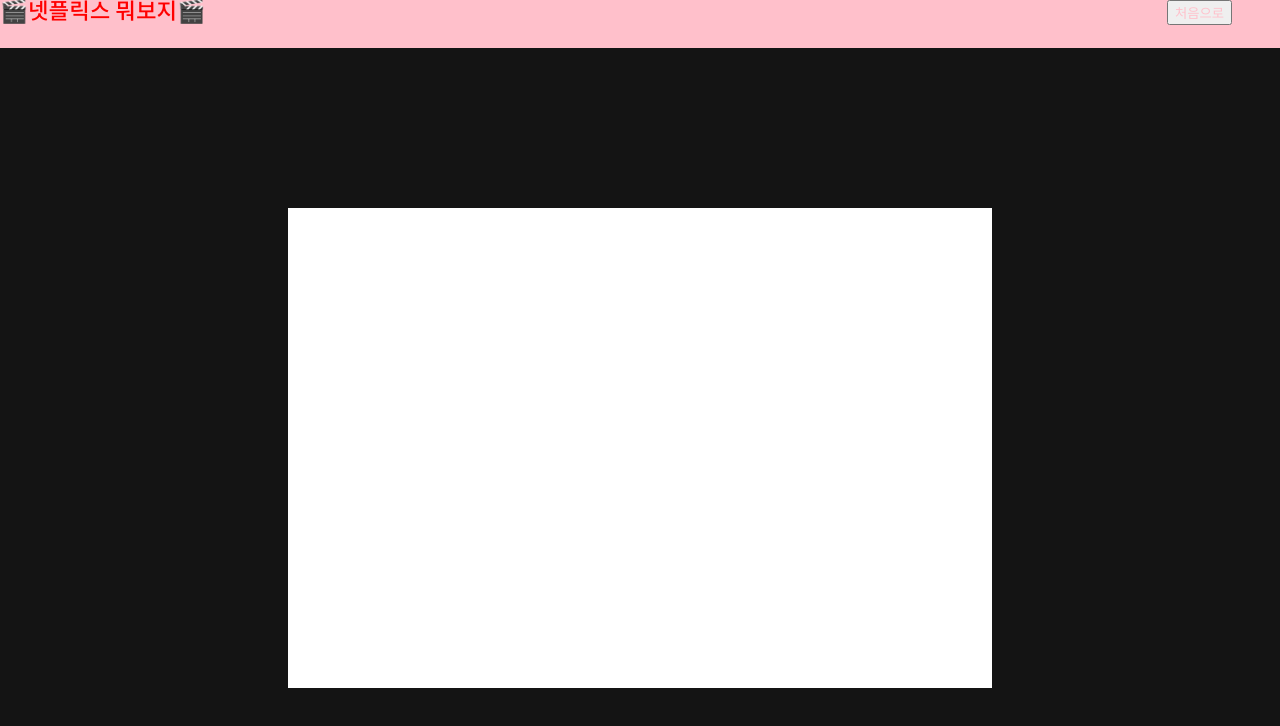
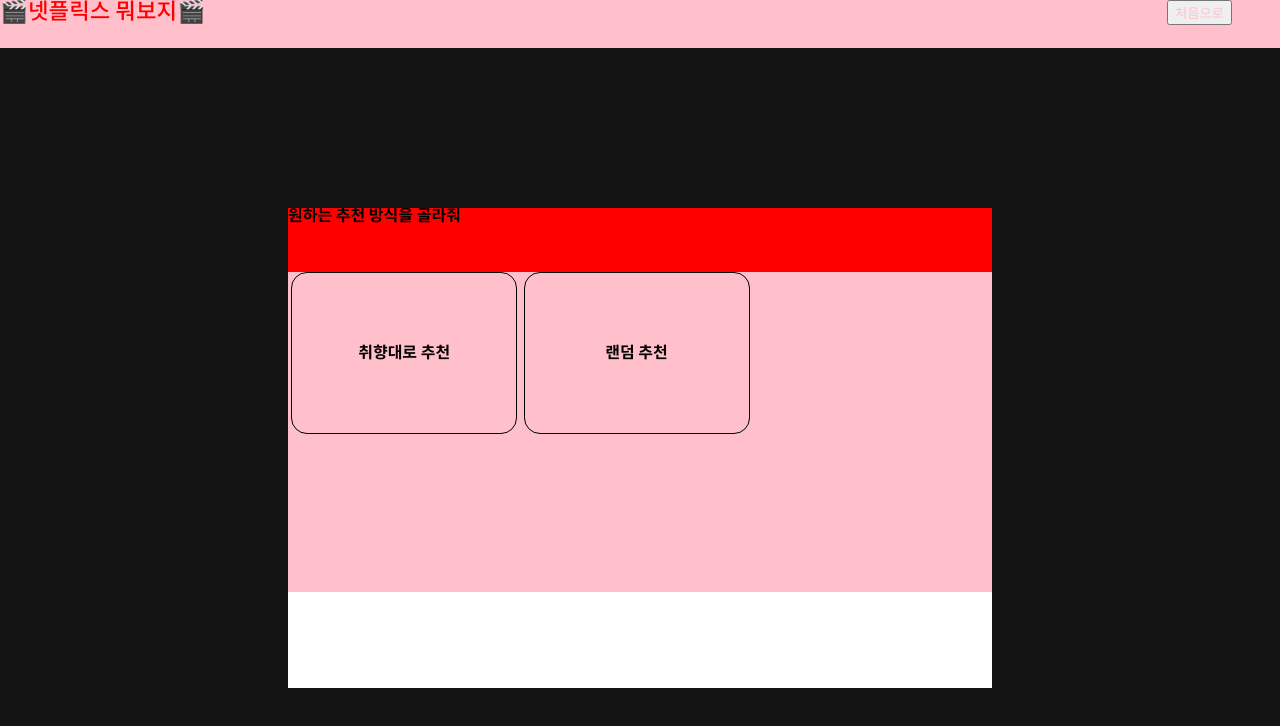
Before and after one commit to DO-SOPT-WEB/MinseoKang, a React (Vite) app in the folder week3_assign/: page / in a window 1280 px wide. Shown: the top 726 px of the page. Built offline with nearby package versions, Linux system fonts and the light colour scheme.

Commit message:
🎨: 온보딩 완성

```diff
--- a/week3_assign/src/components/ChooseButton.jsx
+++ b/week3_assign/src/components/ChooseButton.jsx
@@ -1,23 +1,18 @@
-import React from "react";
 import styled from "styled-components";
 
-const ChooseButton = (props) => {
-  <Button>{props.children}</Button>;
-};
+const ChooseButton = styled.article`
+  display: flex;
+  align-items: center;
+  justify-content: center;
+  width: 14rem;
+  height: 10rem;
+  border: 1px solid;
+  border-radius: 1rem;
+  margin: 0 0.2rem;
+  cursor: pointer;
 
-const Button = styled.button`
-  width: 12rem;
-  height: 10rem;
-  font-size: 1.3rem;
-  font-weight: 500;
-  background: pink;
-  cursor: pointer;
-  border-radius: 0.8rem;
-  margin: 0 0.3rem;
-  border-style: none;
-
-  &: hover {
-    background-color: blue;
+  &:hover {
+    background-color: #222;
   }
 `;
 
--- a/week3_assign/src/components/MainSectionWrapper.jsx
+++ b/week3_assign/src/components/MainSectionWrapper.jsx
@@ -1,6 +1,6 @@
 import React from "react";
 import styled from "styled-components";
-import SelectType from "../Type/SelectTpe";
+// import SelectType from "../Type/SelectType";
 import SelectCategory from "./SelectCategory";
 
 const MainSectionWrapper = ({
@@ -11,12 +11,12 @@ const MainSectionWrapper = ({
 }) => {
   return (
     <Name>
-      {/* <SelectCategory
+      <SelectCategory
         selectOption={selectOption}
         selectOptionHandler={selectOptionHandler}
         startPickHandler={startPickHandler}
       />
-      <SelectType
+      {/* <SelectType
         selectOption={selectOption}
         selectOptionHandler={selectOptionHandler}
         startPickHandler={startPickHandler}
@@ -34,9 +34,4 @@ const Name = styled.div`
   color: black;
 `;
 
-// const ChooseButtonBig = styled(ChooseButton)`
-//   width: 60rem;
-//   font-size: 24px;
-// `;
-
 export default MainSectionWrapper;
--- a/week3_assign/src/components/SelectCategory.jsx
+++ b/week3_assign/src/components/SelectCategory.jsx
@@ -2,20 +2,44 @@ import React from "react";
 import styled from "styled-components";
 import ChooseButton from "./ChooseButton";
 
-const SelectCategory = () =>
-  //     {
-  //   selectOption,
-  //   selectOptionHandler,
-  //   startPickHandler,
-  //     }
-  {
+const SelectCategory = ({
+  selectOption,
+  selectOptionHandler,
+  startPickHandler,
+}) => {
   return (
-      <div>
+    <>
       <Header>원하는 추천 방식을 골라줘</Header>
       <BtnSection>
-          <ChooseButton></ChooseButton>
+        {(selectOption === "" || selectOption === "personal") && (
+          <ChooseButton
+            onClick={() => {
+              selectOptionHandler("personal");
+            }}
+          >
+            <p>취향대로 추천</p>
+          </ChooseButton>
+        )}
+        {(selectOption === "" || selectOption === "random") && (
+          <ChooseButton
+            onClick={() => {
+              selectOptionHandler("random");
+            }}
+          >
+            <p>랜덤 추천</p>
+          </ChooseButton>
+        )}
       </BtnSection>
-      </div>
+      {selectOption !== "" && (
+        <Start
+          onClick={() => {
+            startPickHandler(true);
+          }}
+        >
+          시작!
+        </Start>
+      )}
+    </>
   );
 };
 
@@ -26,9 +50,14 @@ const Header = styled.header`
 `;
 
 const BtnSection = styled.section`
-  width: 10rem;
+  display: flex;
+  width: 44rem;
   height: 20rem;
   background-color: pink;
 `;
 
+const Start = styled.button`
+    color= blue;
+`;
+
 export default SelectCategory;
```
Lines whose indentation alone changed are shown as unchanged.
